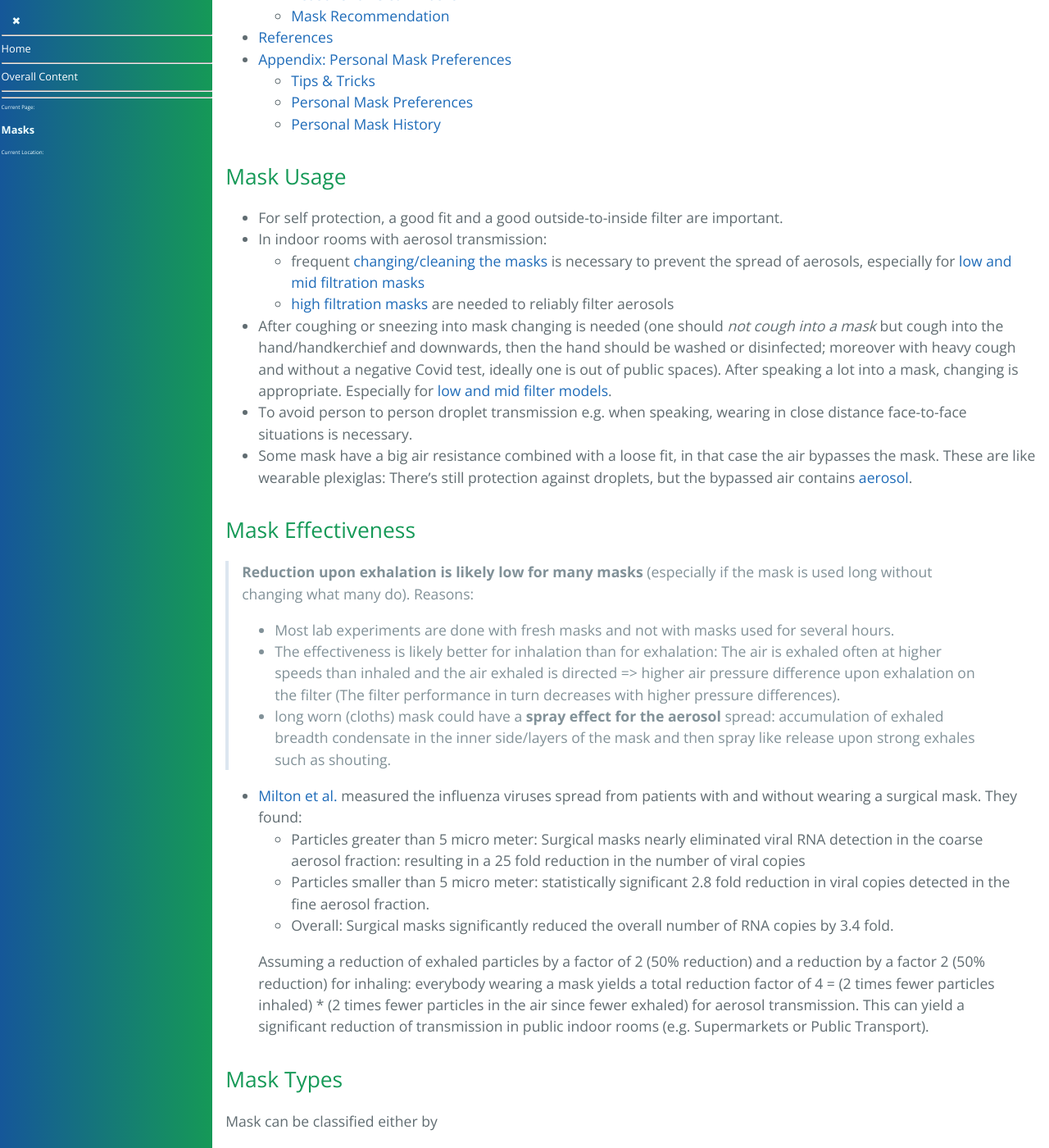
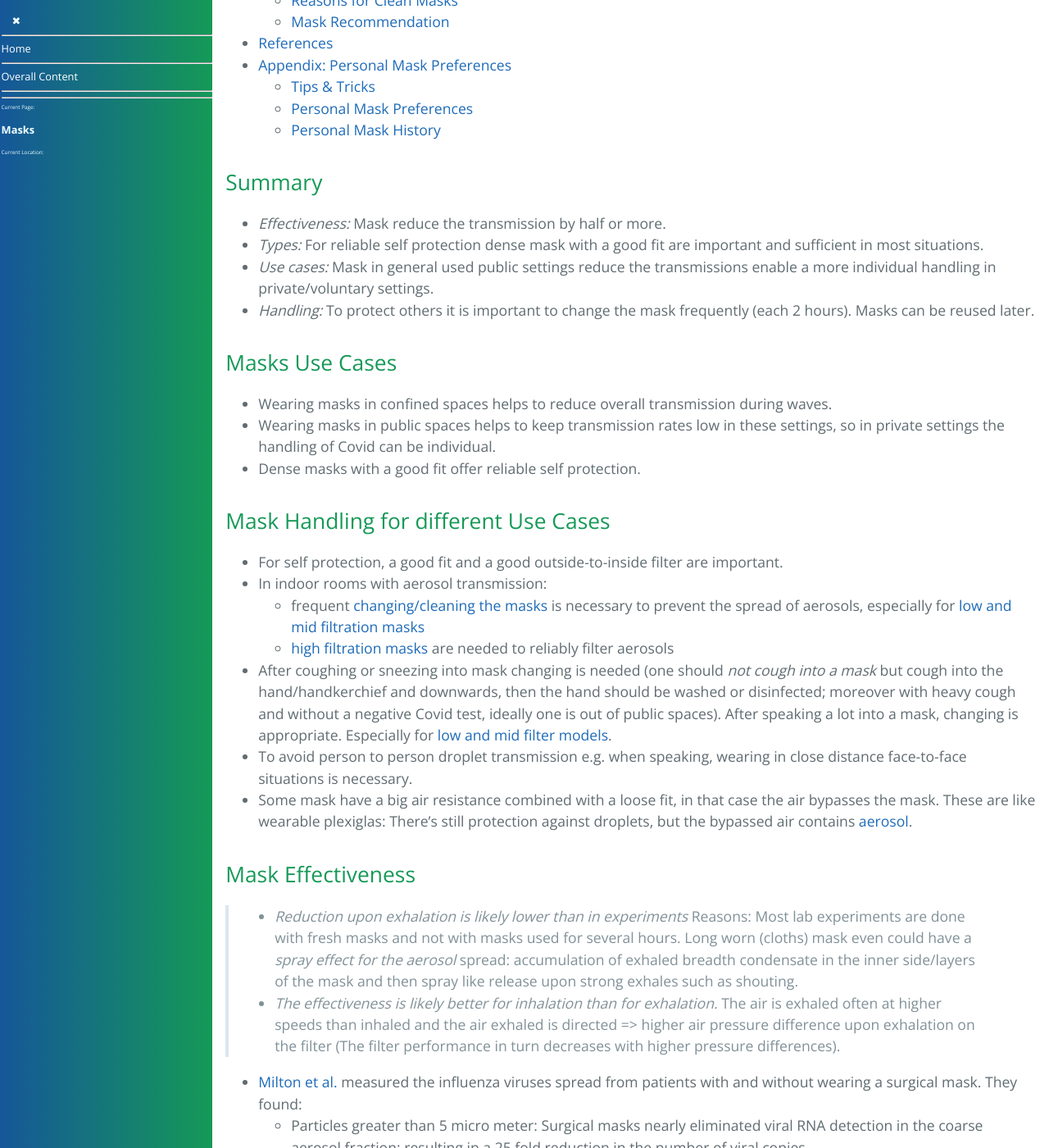
Before and after one commit to forestgrape/coronavirus, a Jekyll site: the page built from 6_prevention_and_treatment/masks.md, in a window 1280 px wide and 1400 px high, scrolled down 348 px. Shown: the whole window at 82% size. Built offline with Jekyll 4.4.1, drawn with Linux system fonts in a browser that asks for light colours; our own code applies the rules of GitHub Pages for plain Markdown files; some of the changed text lies outside the part shown.

Commit message:
formulations; added summary and use cases

```diff
--- a/6_prevention_and_treatment/masks.md
+++ b/6_prevention_and_treatment/masks.md
@@ -1,7 +1,8 @@
 # Masks
-Effectiveness, Types, Usage and Use Cases of Masks
 
-* [Mask Usage](#mask-usage)
+* [Summary](#summary)
+* [Masks Use Cases](#masks-use-cases)
+* [Mask Handling for different Use Cases](#mask-handling-for-different-use-cases)
 * [Mask Effectiveness](#mask-effectiveness)
 * [Mask Types](#mask-types)
   * [Filter Performance](#filter-performance)
@@ -16,8 +17,18 @@ Effectiveness, Types, Usage and Use Cases of Masks
   * [Personal Mask Preferences](#personal-mask-preferences)
   * [Personal Mask History](#personal-mask-history)
 
+## Summary
+* *Effectiveness:* Mask reduce the transmission by half or more.
+* *Types:* For reliable self protection dense mask with a good fit are important and sufficient in most situations.
+* *Use cases:* Mask in general used public settings reduce the transmissions enable a more individual handling in private/voluntary settings.
+* *Handling:* To protect others it is important to change the mask frequently (each 2 hours). Masks can be reused later.
 
-## Mask Usage
+## Masks Use Cases
+* Wearing masks in confined spaces helps to reduce overall transmission during waves.
+* Wearing masks in public spaces helps to keep transmission rates low in these settings, so in private settings the handling of Covid can be individual.
+* Dense masks with a good fit offer reliable self protection.
+
+## Mask Handling for different Use Cases
 * For self protection, a good fit and a good outside-to-inside filter are important.
 * In indoor rooms with aerosol transmission:
   * frequent [changing/cleaning the masks](#mask-reuse-and-cleaning) is necessary to prevent the spread of aerosols, especially for [low and mid filtration masks](#filter-performance)
@@ -30,11 +41,8 @@ Effectiveness, Types, Usage and Use Cases of Masks
 
 ## Mask Effectiveness
 
-> **Reduction upon exhalation is likely low for many masks** (especially if the mask is used long without changing what many do). Reasons:
-> * Most lab experiments are done with fresh masks and not with masks used for several hours.
-> * The effectiveness is likely better for inhalation than for exhalation:
-   The air is exhaled often at higher speeds than inhaled and the air exhaled is directed => higher air pressure difference upon exhalation on the filter (The filter performance in turn decreases with higher pressure differences).
-> * long worn (cloths) mask could have a **spray effect for the aerosol** spread: accumulation of exhaled breadth condensate in the inner side/layers of the mask and then spray like release upon strong exhales such as shouting.
+> * *Reduction upon exhalation is likely lower than in experiments* Reasons: Most lab experiments are done with fresh masks and not with masks used for several hours. Long worn (cloths) mask even could have a *spray effect for the aerosol* spread: accumulation of exhaled breadth condensate in the inner side/layers of the mask and then spray like release upon strong exhales such as shouting.
+> * *The effectiveness is likely better for inhalation than for exhalation.* The air is exhaled often at higher speeds than inhaled and the air exhaled is directed => higher air pressure difference upon exhalation on the filter (The filter performance in turn decreases with higher pressure differences).
 
 * [Milton et al.](#milton2013) measured the influenza viruses spread from patients with and without wearing a surgical mask. They found:
     - Particles greater than 5 micro meter: Surgical masks nearly eliminated viral RNA detection in the coarse aerosol fraction: resulting in a 25 fold reduction in the number of viral copies
```
